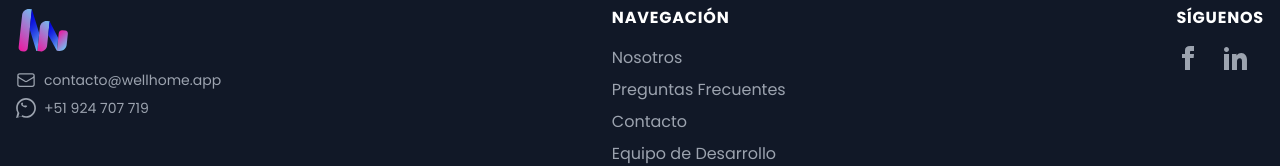
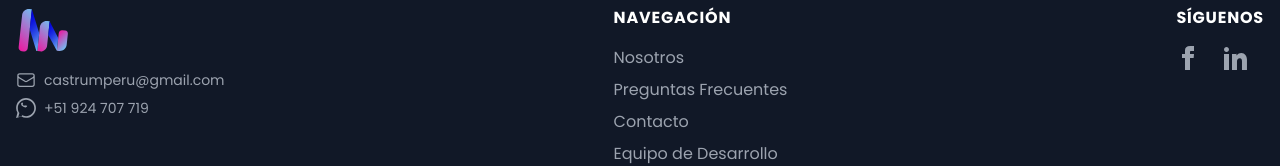
Before and after one commit to alcazarpierre/wellhome_front, a React (Vite) app: page / in a window 1280 px wide. Shown: the part 4579-4745 px from the top of the page. Built offline with nearby package versions, Linux system fonts and the light colour scheme.

Commit message:
email updated

```diff
--- a/src/layouts/Footer.jsx
+++ b/src/layouts/Footer.jsx
@@ -50,7 +50,7 @@ const Footer = () => {
             <div className="space-y-2 text-sm">
                 <a href="mailto:contacto@wellhome.app" className="flex items-center justify-center md:justify-start gap-2 hover:text-white transition-colors">
                     <EmailIcon className="w-5 h-5"/>
-                    <span>contacto@wellhome.app</span>
+                    <span>castrumperu@gmail.com</span>
                 </a>
                 <a href="https://wa.me/51987654321" target="_blank" rel="noopener noreferrer" className="flex items-center justify-center md:justify-start gap-2 hover:text-white transition-colors">
                     <WhatsappIcon className="w-5 h-5"/>
```
